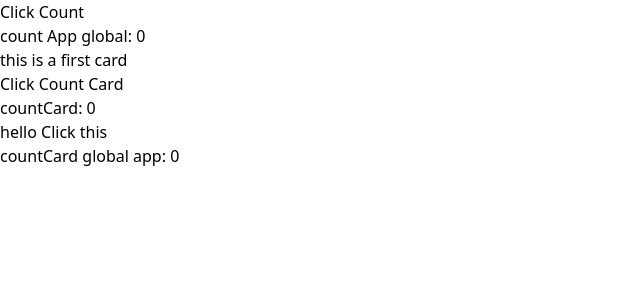
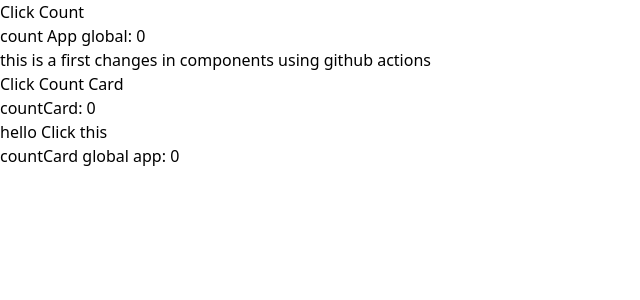
Before and after one commit to dionfananie/bun-vite, a React (Vite) app: page / in a window 1280 px wide. Shown: the top 300 px of the page, without its empty margins (0-640 px from the left). Built offline with nearby package versions, Linux system fonts and the light colour scheme.

Commit message:
feat(components): change trial in card

```diff
--- a/src/components/FirstCard.tsx
+++ b/src/components/FirstCard.tsx
@@ -11,7 +11,7 @@ const FirstCard = ({ count, setCount }: { count: number; setCount: Dispatch<SetS
         Click Count
       </button>
       <p>count App global: {count}</p>
-      this is a first card
+      this is a first changes in components using github actions
     </div>
   );
 };
--- a/src/pages/index.tsx
+++ b/src/pages/index.tsx
@@ -9,9 +9,7 @@ const Index = () => {
     <div className="flex justify-center items-center w-screen h-screen">
       <div>
         <FirstCard count={count} setCount={setCount} />
-        {/* <CardProvider> */}
         <Card countCard={countCard} setCountCard={setCountCard} />
-        {/* </CardProvider> */}
       </div>
     </div>
   );
```
